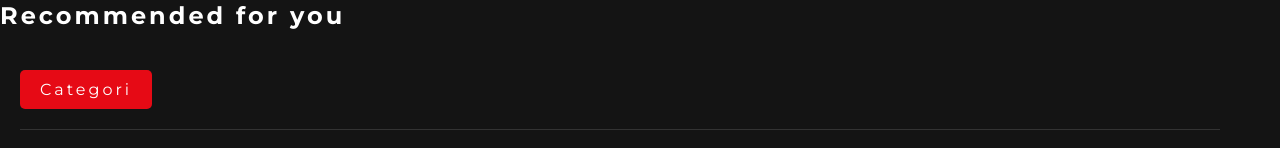
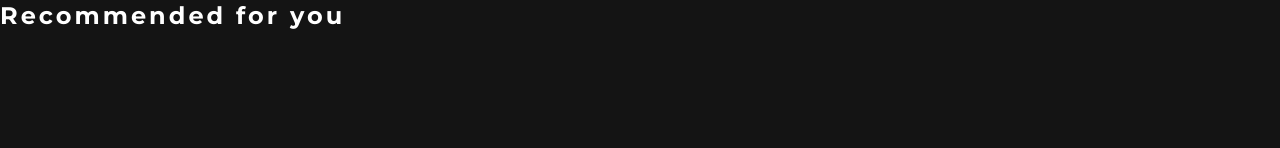
Before and after one commit to Zara-Git/Netflix-projekt, a React (Vite) app: page / in a window 1280 px wide. Shown: the part 668-816 px from the top of the page. Built offline with nearby package versions, Linux system fonts and the light colour scheme.

Commit message:
Added path in router

```diff
--- a/src/App.jsx
+++ b/src/App.jsx
@@ -1,14 +1,13 @@
 import "./App.css";
 import { RouterProvider } from "react-router-dom";
 import router from "./router/router";
-import Categories from "./pages/Categories/Categories";
+
 
 function App() {
   return (
     <>
       <div>
         <RouterProvider router={router} />
-         <Categories />
       </div>
     </>
   );
```
Also changed, not shown: src/router/router.jsx (+5 -2 lines).
